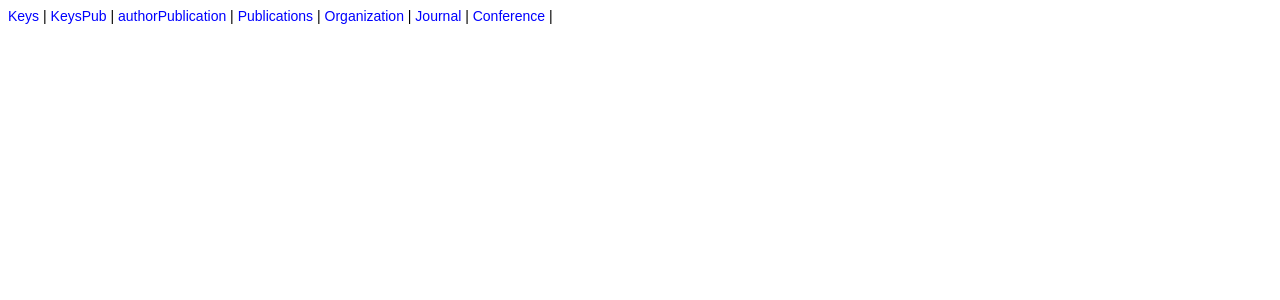
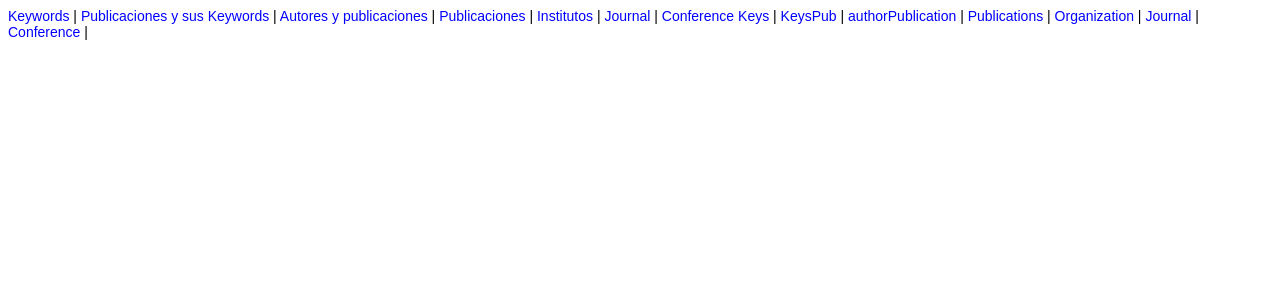
Before and after one commit to piujr/TTL, a CodeIgniter app: page /index.php/management/output/1 in a window 1280 px wide. Shown: the top 300 px of the page. Run offline with CodeIgniter, Linux system fonts and the light colour scheme; data that the repository does not hold is empty.

Commit message:
nombres y urls

```diff
--- a/application/controllers/Management.php
+++ b/application/controllers/Management.php
@@ -124,10 +124,6 @@ class Management extends CI_Controller {
         $output = $crud->render();
         $this->output($output);
     }
-    function just_a_test($primary_key , $row){
-
-        return true;
-    }
 
 
 
--- a/application/views/example.php
+++ b/application/views/example.php
@@ -29,6 +29,14 @@ a:hover
 <body>
 	<div>
 
+            <a class="add" href='<?php echo site_url('Management/TTL_Keys')?>'>Keywords</a> |
+            <a href='<?php echo site_url('Management/TTL_KeysPub')?>'>Publicaciones y sus Keywords</a> |
+            <a href='<?php echo site_url('Management/TTL_authorPublication')?>'>Autores y publicaciones</a> |
+            <a href='<?php echo site_url('Management/TTL_Publications')?>'>Publicaciones</a> |
+            <a href='<?php echo site_url('Management/TTL_Organization')?>'>Institutos</a> |
+            <a href='<?php echo site_url('Management/TTL_Journal')?>'>Journal</a> |
+            <a href='<?php echo site_url('Management/TTL_Conference')?>'>Conference</a>
+
             <?
            $metodos=(get_class_methods("Management"));
            foreach ($metodos as $m ):
```
